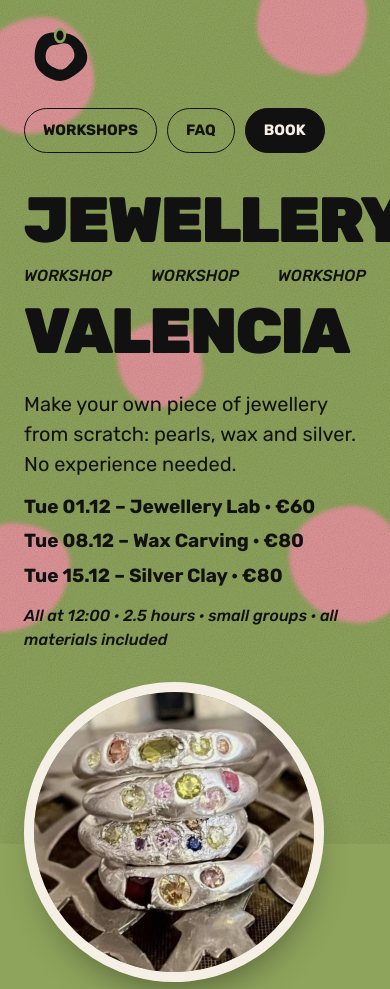
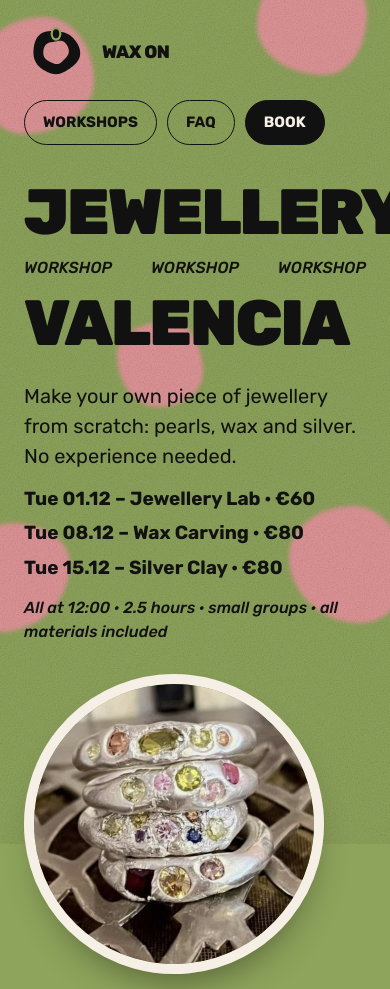
Before and after one commit to Sproo-jewelry-workshop/sproo-jewelry-workshop.github.io, a plain HTML site: page index.html in a window 390 px wide. Shown: the top 989 px of the page. Drawn offline with Linux system fonts and the light colour scheme.

Commit message:
Add files via upload

```diff
--- a/index.html
+++ b/index.html
@@ -3,7 +3,7 @@
 <head>
 <meta charset="utf-8">
 <meta name="viewport" content="width=device-width,initial-scale=1">
-<title>Jewellery workshops Valencia</title>
+<title>Wax On · Jewellery workshops in Valencia</title>
 <link rel="preconnect" href="https://fonts.googleapis.com">
 <link rel="preconnect" href="https://fonts.gstatic.com" crossorigin>
 <link href="https://fonts.googleapis.com/css2?family=Rubik:ital,wght@0,400;0,500;0,600;0,700;0,800;0,900;1,500;1,600&display=swap" rel="stylesheet">
@@ -28,7 +28,8 @@ img{display:block}
 .wrap.narrow{max-width:1000px}
 .center{text-align:center;display:flex;flex-direction:column;align-items:center;gap:20px}
 header.top{display:flex;align-items:center;justify-content:space-between;gap:16px;flex-wrap:wrap;padding:20px 0}
-.logo{display:block;line-height:0;border-radius:50%}
+.logo{display:flex;align-items:center;gap:14px;text-decoration:none;line-height:1;border-radius:60px}
+.brand{font-weight:800;font-size:22px;text-transform:uppercase;letter-spacing:-.03em;white-space:nowrap}
 .mark{color:var(--k);display:block}.mark.pink{color:var(--p);--hole:var(--k)}
 nav.menu{display:flex;gap:10px;flex-wrap:wrap}
 nav.menu a{text-decoration:none;border:1.5px solid var(--k);border-radius:999px;padding:10px 18px;font-weight:700;font-size:15px;text-transform:uppercase;min-height:44px;display:inline-flex;align-items:center}
@@ -130,7 +131,7 @@ button:focus-visible,a:focus-visible,input:focus-visible,summary:focus-visible{o
  .c-hero,.c-lg,.c-xl,.duo,.duo.big{width:300px}.c-about{width:240px}.c-md{width:150px}
  .row{gap:32px;padding:36px 0}.row.rev{flex-direction:row}
  .langbar{border-radius:28px}.form,.summary{padding:24px;border-radius:28px}.summary{position:static}
- header.top .logo svg{width:72px;height:72px}
+ header.top .logo svg{width:64px;height:64px}.brand{font-size:18px}
 }
 @media(prefers-reduced-motion:reduce){html{scroll-behavior:auto}.reveal{opacity:1;transform:none;transition:none}.btn{transition:none}}
 </style>
@@ -141,7 +142,7 @@ button:focus-visible,a:focus-visible,input:focus-visible,summary:focus-visible{o
 <svg class="grain" aria-hidden="true"><filter id="gr"><feTurbulence type="fractalNoise" baseFrequency=".85" numOctaves="2" stitchTiles="stitch"/><feColorMatrix type="saturate" values="0"/></filter><rect width="100%" height="100%" filter="url(#gr)"/></svg>
 <div class="page">
 <div class="wrap"><header class="top">
-<a class="logo" href="#home" aria-label="Home"><svg class="mark" width="100" height="100" role="img" aria-label="Logo: a ring with a stone"><use href="#ring"></use></svg></a>
+<a class="logo" href="#home" aria-label="Wax On, home"><svg class="mark" width="100" height="100" aria-hidden="true"><use href="#ring"></use></svg><span class="brand">Wax On</span></a>
 <nav class="menu" aria-label="Main"><a href="#home" data-scroll="workshops">Workshops</a><a href="#faq" data-nav="faq">FAQ</a><a href="#book" class="solid" data-nav="book">Book</a></nav>
 </header></div>
 <main>
@@ -278,7 +279,8 @@ button:focus-visible,a:focus-visible,input:focus-visible,summary:focus-visible{o
 <svg class="mark pink" width="64" height="64" aria-hidden="true"><use href="#ring"></use></svg>
 <div style="display:flex;flex-wrap:wrap;gap:10px;justify-content:center"><span class="pill">English</span><span class="pill">Українська</span><span class="pill">Русский</span><span class="pill">Deutsch</span></div>
 <nav aria-label="Footer"><a href="#home">Home</a><a href="#faq">FAQ</a><a href="#book">Book</a><a href="https://www.instagram.com/muana_bali_jewelry/" target="_blank" rel="noopener">Instagram</a></nav>
-<p class="note">Valencia, Spain</p>
+<p class="brand" style="margin:0;font-size:24px">Wax On</p>
+<p class="note">Jewellery workshops · Valencia, Spain</p>
 </footer>
 <script>
 {
```
